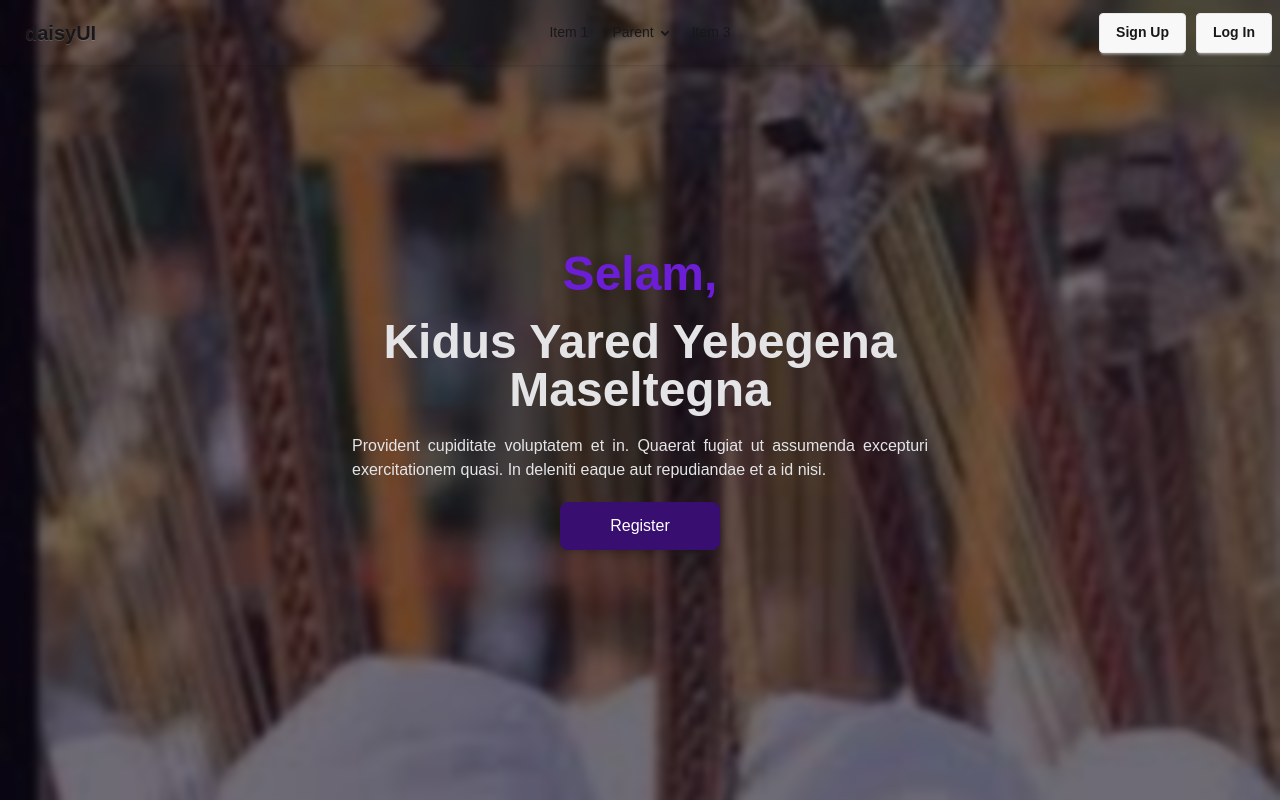
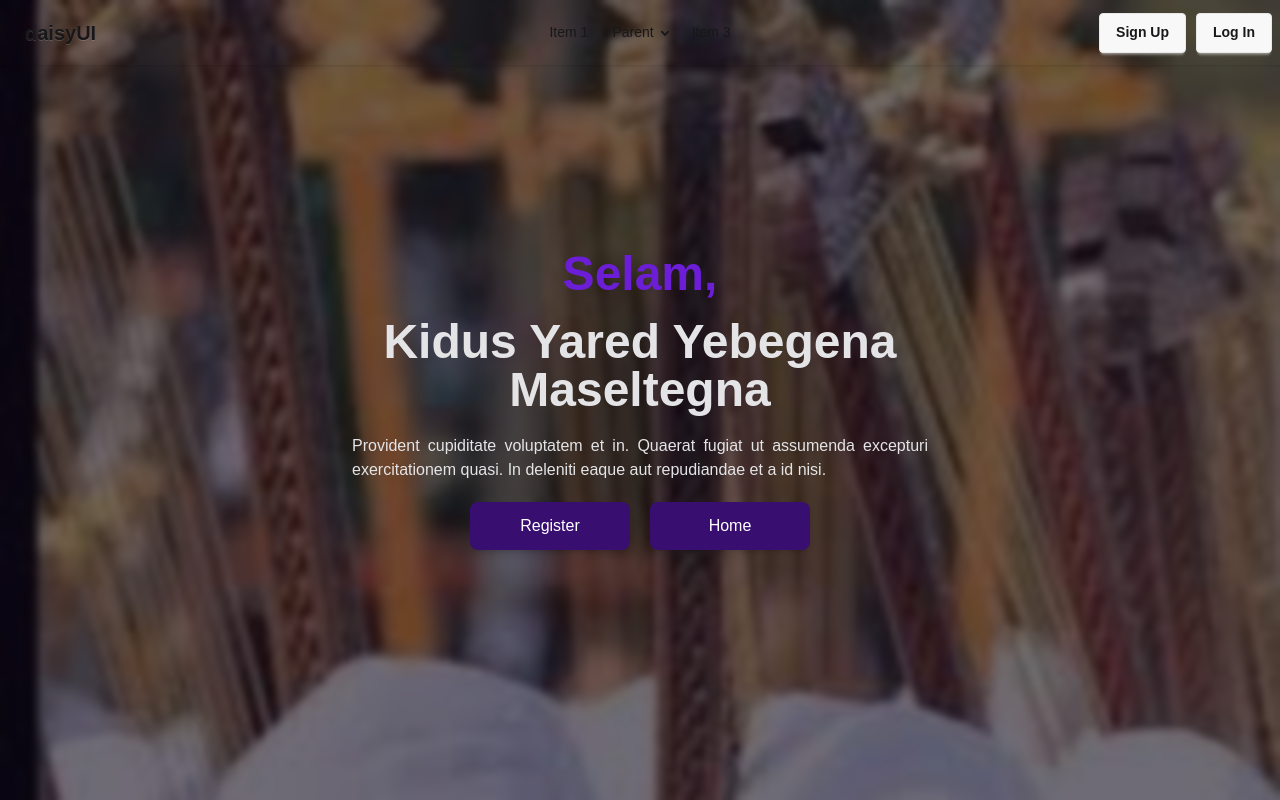
Before and after one commit to BettyyN/Social-Company-App, a Next.js app: page / in a window 1280 px wide. Built offline with nearby package versions, Linux system fonts and the light colour scheme.

Commit message:
new link added to home page

```diff
--- a/app/page.tsx
+++ b/app/page.tsx
@@ -34,13 +34,18 @@ export default function Home() {
               Kidus Yared Yebegena Maseltegna
             </h2>
             <p className="mb-5 text-justify">
-                Provident cupiditate voluptatem et in. Quaerat fugiat ut
-                assumenda excepturi exercitationem quasi. In deleniti eaque aut
-                repudiandae et a id nisi.
+              Provident cupiditate voluptatem et in. Quaerat fugiat ut assumenda
+              excepturi exercitationem quasi. In deleniti eaque aut repudiandae
+              et a id nisi.
             </p>
             <Link href="/auth/signup">
               <button className="bg-[#380F71] text-white rounded-lg w-40 h-12 shadow-md transition-transform duration-300 hover:scale-105 sm:w-32 sm:h-10 md:w-36 md:h-11 lg:w-40 lg:h-12">
                 Register
+              </button>
+            </Link>
+            <Link href="/home">
+              <button className="bg-[#380F71] text-white rounded-lg w-40 h-12 shadow-md transition-transform duration-300 hover:scale-105 sm:w-32 sm:h-10 md:w-36 md:h-11 lg:w-40 lg:h-12 ml-5">
+                Home
               </button>
             </Link>
           </div>
```
Lines whose indentation alone changed are shown as unchanged.
